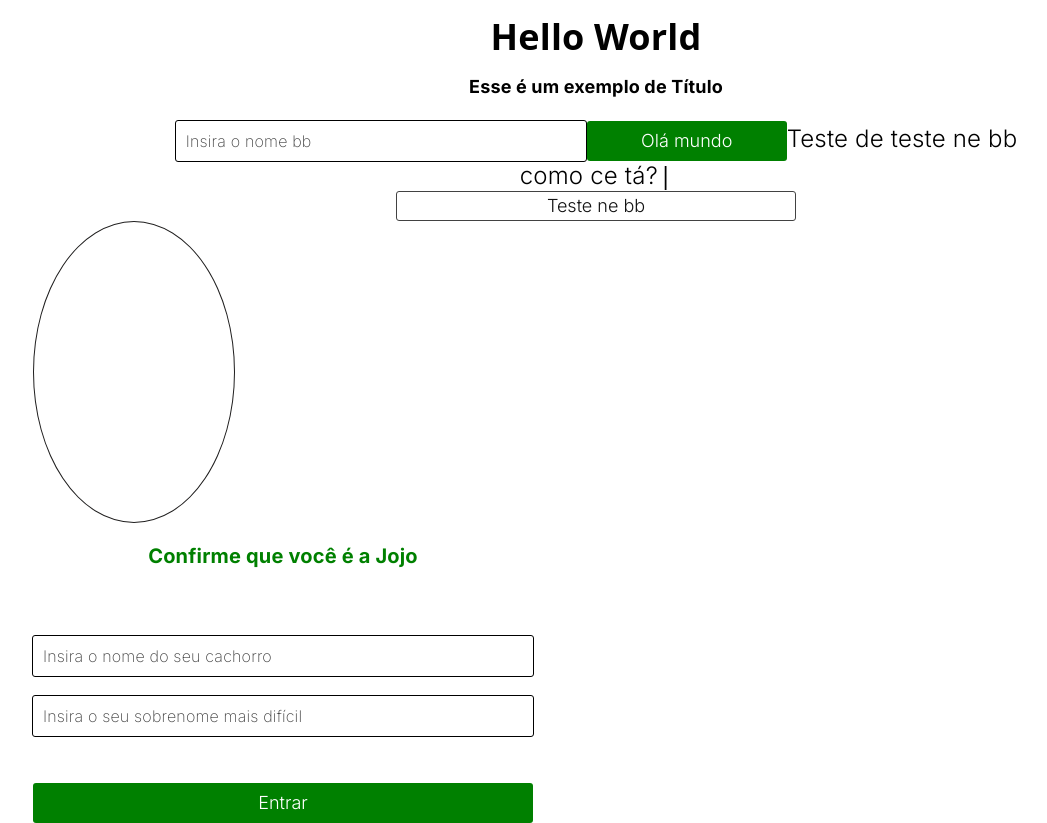
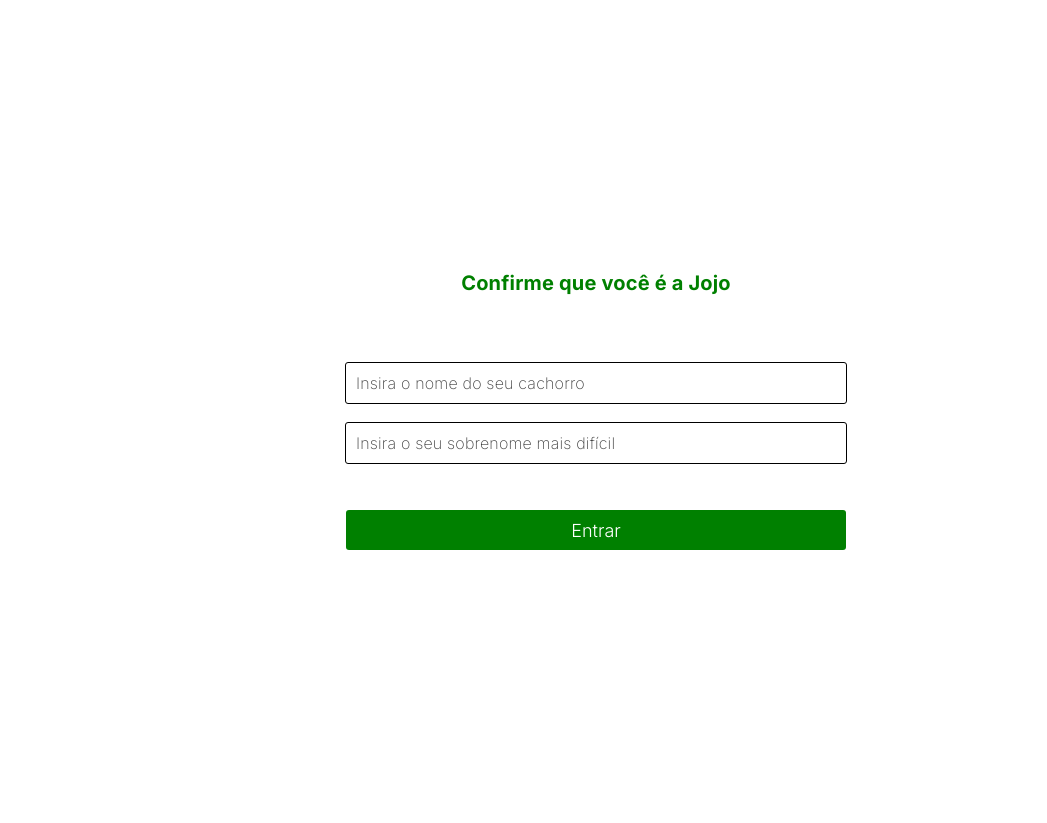
Before and after one commit to becanmc/jojo-birthday, a React (Vite) app in the folder project/: page / in a window 1280 px wide. Shown: the whole page, without its empty margins (44-1091 px from the left). After the commit the page ends 800 px from the top, so only its background shows below. Built offline with nearby package versions, Linux system fonts and the light colour scheme.

Commit message:
Login Page without background

```diff
--- a/project/src/App.tsx
+++ b/project/src/App.tsx
@@ -1,7 +1,8 @@
 import TestComponentsPage from "./pages/TestComponents";
+import LoginPage from "./pages/LoginPage/LoginPage";
 
 function App() {
-	return <TestComponentsPage />;
+	return <LoginPage />;
 }
 
 export default App;
--- /dev/null
+++ b/project/src/pages/LoginPage/LoginPage.module.css
@@ -0,0 +1,7 @@
+.content{
+    height: 100vh;
+
+    display: flex;
+    justify-content: center;
+    align-items: center;
+}
--- /dev/null
+++ b/project/src/pages/LoginPage/LoginPage.tsx
@@ -0,0 +1,12 @@
+import LoginContainer from "../../components/organisms/LoginContainer/LoginContainer";
+import styles from "./LoginPage.module.css"
+
+function LoginPage(){
+    return(
+        <section className={styles.content}>
+            <LoginContainer />
+        </section>
+    );
+}
+
+export default LoginPage;
```
